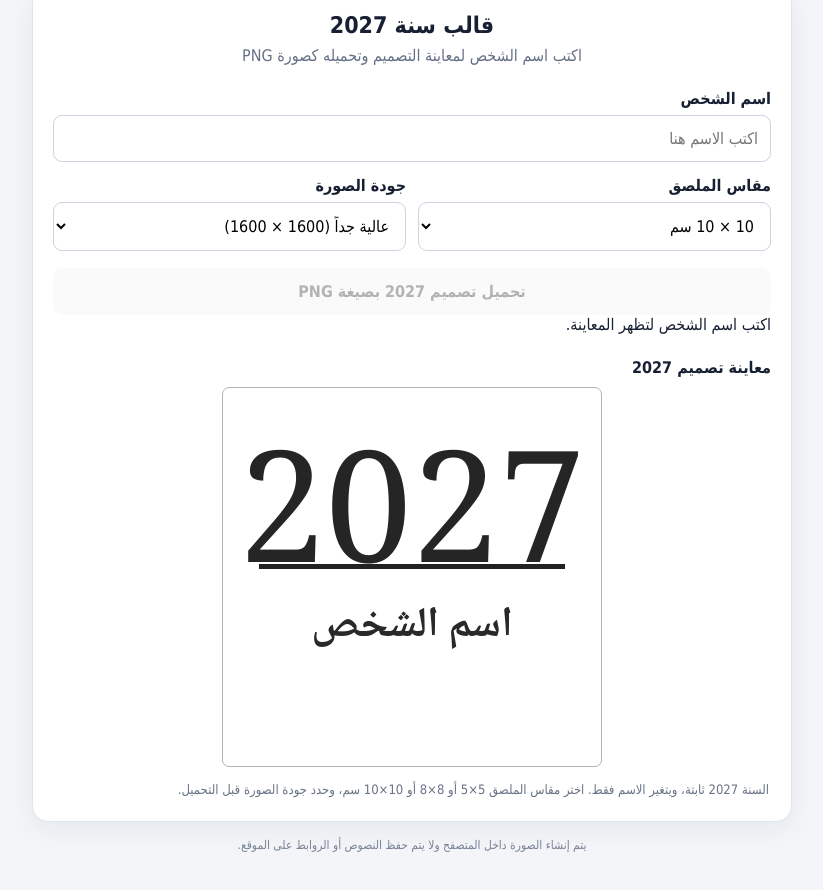
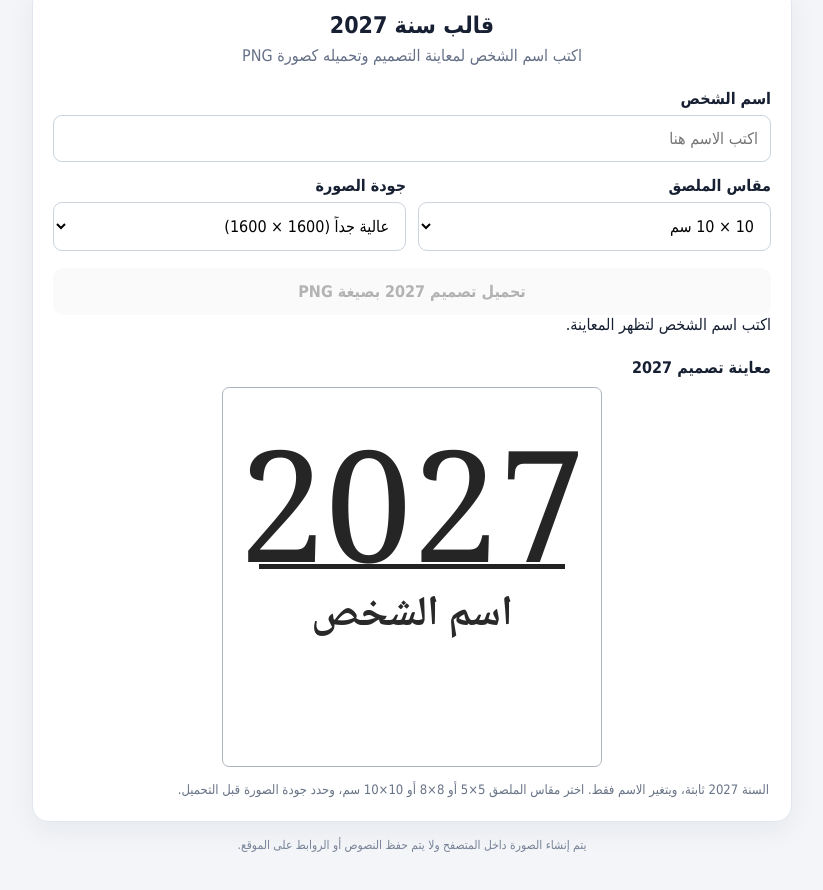
Before and after one commit to alaaissa1440/qr-label-maker, a plain HTML site: page index.html in a window 1280 px wide. Shown: the part 1017-1907 px from the top of the page, without its empty margins (228-1051 px from the left). Drawn offline with Linux system fonts and the light colour scheme.

Commit message:
Update index.html

```diff
--- a/index.html
+++ b/index.html
@@ -94,7 +94,7 @@
     flex:1; display:flex; align-items:flex-start; justify-content:center;
     padding:5% 2% 0; white-space:pre-wrap; overflow-wrap:anywhere;
     font-family:"Traditional Arabic", "Noto Naskh Arabic", Tahoma, serif; font-weight:bold;
-    font-size:clamp(25px, 8vw, 42px); line-height:1.65;
+    font-size:clamp(25px, 8vw, 42px); line-height:1.10;
     color:#292929; text-align:center;
   }
   .year-note { color:#687386; font-size:13px; line-height:1.7; margin:12px 2px 0; }
```
